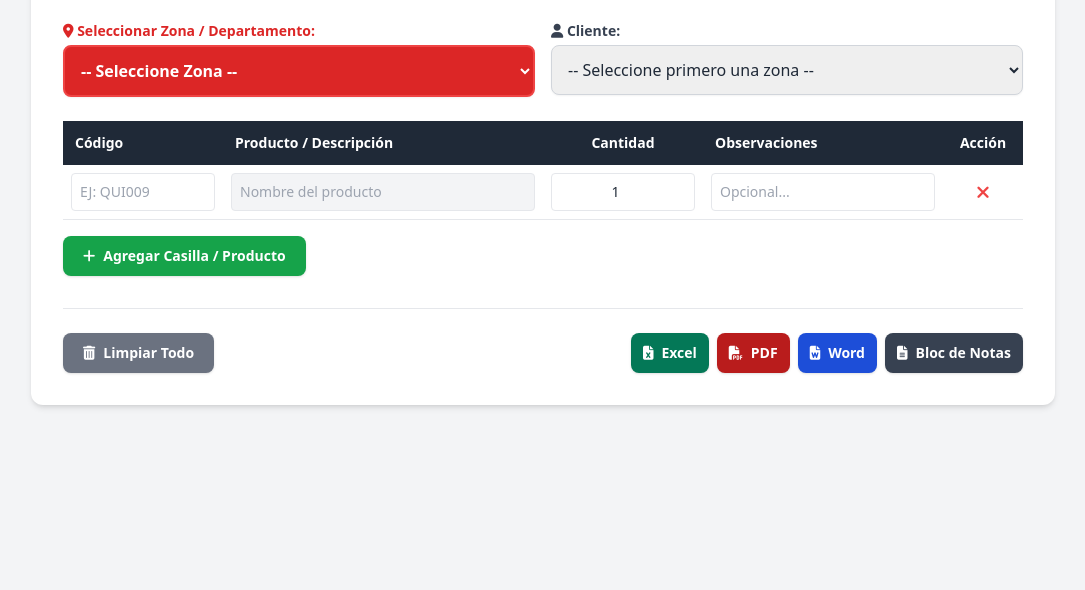
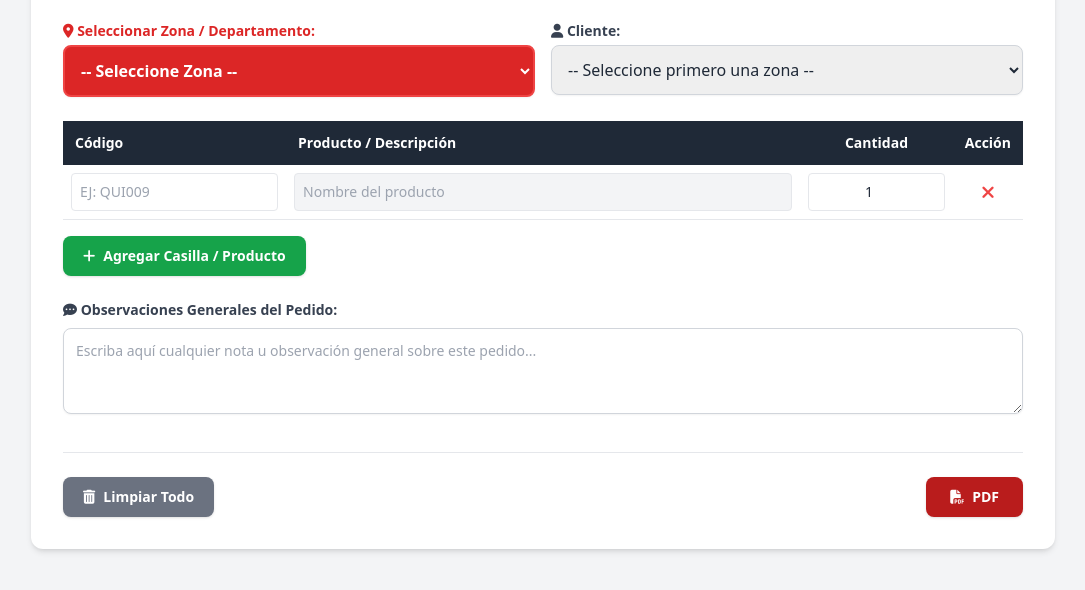
Before and after one commit to Ernesto095/WEB-MYPASTOR, a plain HTML site: page index.html in a window 1280 px wide. Shown: the part 132-722 px from the top of the page, without its empty margins (97-1182 px from the left). Drawn offline with nearby package versions, Linux system fonts and the light colour scheme.

Commit message:
Ultimos cambioss

```diff
--- a/index.html
+++ b/index.html
@@ -8,7 +8,6 @@
     <link rel="stylesheet" href="https://cdnjs.cloudflare.com/ajax/libs/font-awesome/6.4.0/css/all.min.css">
     <script src="https://cdnjs.cloudflare.com/ajax/libs/jspdf/2.5.1/jspdf.umd.min.js"></script>
     <script src="https://cdnjs.cloudflare.com/ajax/libs/jspdf-autotable/3.5.28/jspdf.plugin.autotable.min.js"></script>
-    <script src="https://cdnjs.cloudflare.com/ajax/libs/xlsx/0.18.5/xlsx.full.min.js"></script>
 
     <style>
         .custom-red-select {
@@ -60,10 +59,9 @@
             <table class="w-full text-left border-collapse" id="tablaPedido">
                 <thead>
                     <tr class="bg-gray-800 text-white text-xs md:text-sm">
-                        <th class="p-2 md:p-3 w-2/12">Código</th>
-                        <th class="p-2 md:p-3 w-4/12">Producto / Descripción</th>
+                        <th class="p-2 md:p-3 w-3/12">Código</th>
+                        <th class="p-2 md:p-3 w-7/12">Producto / Descripción</th>
                         <th class="p-2 md:p-3 w-2/12 text-center">Cantidad</th>
-                        <th class="p-2 md:p-3 w-3/12">Observaciones</th>
                         <th class="p-2 md:p-3 text-center w-1/12">Acción</th>
                     </tr>
                 </thead>
@@ -72,10 +70,18 @@
             </table>
         </div>
 
-        <div class="mb-8">
+        <div class="mb-6">
             <button type="button" onclick="agregarFila()" class="w-full md:w-auto bg-green-600 hover:bg-green-700 text-white px-5 py-2.5 rounded-lg font-semibold text-sm transition-colors duration-200 flex items-center justify-center gap-2 shadow">
                 <i class="fa-solid fa-plus"></i> Agregar Casilla / Producto
             </button>
+        </div>
+
+        <!-- CUADRO DE OBSERVACIONES GENERALES DEL PEDIDO -->
+        <div class="mb-8">
+            <label for="txtObservaciones" class="block text-sm font-bold text-gray-700 mb-2">
+                <i class="fa-solid fa-comment-dots"></i> Observaciones Generales del Pedido:
+            </label>
+            <textarea id="txtObservaciones" rows="3" placeholder="Escriba aquí cualquier nota u observación general sobre este pedido..." class="w-full p-3 border border-gray-300 rounded-lg focus:ring-2 focus:ring-red-500 focus:outline-none shadow-sm text-sm"></textarea>
         </div>
 
         <div class="border-t pt-6 flex flex-col md:flex-row justify-between items-center gap-3">
@@ -84,18 +90,9 @@
                 <i class="fa-solid fa-trash-can"></i> Limpiar Todo
             </button>
 
-            <div class="w-full md:w-auto flex flex-wrap gap-2 justify-end">
-                <button type="button" onclick="exportarExcel()" class="flex-1 md:flex-none bg-emerald-700 hover:bg-emerald-800 text-white px-3 py-2.5 rounded-lg text-sm font-semibold flex items-center justify-center gap-2 shadow">
-                    <i class="fa-solid fa-file-excel"></i> Excel
-                </button>
-                <button type="button" onclick="exportarPDF()" class="flex-1 md:flex-none bg-red-700 hover:bg-red-800 text-white px-3 py-2.5 rounded-lg text-sm font-semibold flex items-center justify-center gap-2 shadow">
+            <div class="w-full md:w-auto flex justify-end">
+                <button type="button" onclick="exportarPDF()" class="w-full md:w-auto bg-red-700 hover:bg-red-800 text-white px-6 py-2.5 rounded-lg text-sm font-semibold flex items-center justify-center gap-2 shadow">
                     <i class="fa-solid fa-file-pdf"></i> PDF
-                </button>
-                <button type="button" onclick="exportarWord()" class="flex-1 md:flex-none bg-blue-700 hover:bg-blue-800 text-white px-3 py-2.5 rounded-lg text-sm font-semibold flex items-center justify-center gap-2 shadow">
-                    <i class="fa-solid fa-file-word"></i> Word
-                </button>
-                <button type="button" onclick="exportarTXT()" class="flex-1 md:flex-none bg-gray-700 hover:bg-gray-800 text-white px-3 py-2.5 rounded-lg text-sm font-semibold flex items-center justify-center gap-2 shadow">
-                    <i class="fa-solid fa-file-lines"></i> Bloc de Notas
                 </button>
             </div>
         </div>
@@ -225,12 +222,9 @@
             ]
         };
 
-        // CATÁLOGO COMPLETO Y EXTRAÍDO DE LAS IMÁGENES
+        // CATÁLOGO COMPLETO
         const productos = {
-            // PRODUCTO CONGELADO
             "39001": "Caja de Papas Corte Recto Normal de 3/8",
-
-            // PRODUCTOS UNILEVER
             "UNI016": "Mayonesa Cocineros Hellmann's",
             "UNI006": "Mayonesa Real Hellmann's",
             "UNI009": "Salsa de Tomate Ketchup Hellmann's (4.2Kg)",
@@ -242,11 +236,7 @@
             "UNI015": "Maizena - Fecula de Maiz - Bolsa de 2.3 Kg",
             "UNI010": "Sopa de Tortillas Knorr - Sobre 60 Gr c/u",
             "UNI011": "Base de Tomate Deshidratado Knorr, Bolsa 500gr",
-
-            // TE EN INFUSION
             "BEB14": "Te Flor de Manzanilla (McCormick), Caja 100 Sobres",
-
-            // ADEREZOS Y SALSAS
             "MAY003": "Mayonesa Gourmet Bote",
             "MAY005": "Mayonesa Pura Gourmet en Bolsa",
             "ST002": "Salsa de Tomate Gourmet Bolsa",
@@ -259,22 +249,16 @@
             "SOY01": "Salsa de Soya Sobre",
             "VIN001": "Vinagre Blanco",
             "MC1": "Salsa de Tomate Gourmet Sachette (Sobre)",
-
-            // ESPECIES
             "ESP01": "Canela en Raja",
             "ESP03": "Sal de Ajo",
             "ESP04": "Sal de Cebolla",
             "ESP06": "Empanizador para Mariscos y Pescado",
             "ESP07": "Empanizador S.A.",
-
-            // ACEITE Y MANTECAS
             "ACEITE002": "Aceite Spray lata de 400 ml",
             "ACEITE003": "Aceite Cazuela Bidon",
             "ACEITE009": "Aceite de Oliva y Soya Mezcla",
             "MSL": "Margarina Superline Caja 30 Libras",
             "MSL01": "Margarina Superline Caja 24 Libras",
-
-            // CONSOMES
             "CON001": "Consomé de Camaron Clase A, Robertoni",
             "CON002": "Consomé de Camaron Clase B, Robertoni",
             "CON003": "Consomé de Pollo Sabor Amigo Clase B",
@@ -282,32 +266,20 @@
             "CON005": "Consomé de Pollo Sabor Amigo Premiun",
             "CON006": "Consomé de Res Sabor Amigo Premiun",
             "CON007": "Sazón Completa Sabor Amigo",
-
-            // CHILES Y SALSA INGLESA
             "CHI001": "Salsa de Chile Jalisco Bote de 60 ml",
             "CHI002": "Salsa de Chile Jalisco Bote de 148 ml",
             "CHI003": "Salsa de Chile Jalisco",
             "CHI005": "Chile Jalisco Sobre, Caja 500 Sobres de 5 Ml",
             "SI02": "Salsa Inglesa Bote 148 Ml",
             "SI01": "Salsa Inglesa Mc Cormick",
-
-            // NECTAR EN LATA
             "BEB42": "Nectar Melocoton Lata",
             "BEB43": "Nectar de Pera Lata",
             "BEB44": "Nectar de Piña Lata",
             "BEB48": "Nectar de Manzana Lata",
-
-            // JUGOS DE TOMATE
             "BEB41": "Jugo de Tomate Lata",
-
-            // HORCHATAS
             "BEB12": "Horchata con Leche Bolsa",
             "BEB22": "Horchata de Morro Bolsa",
-
-            // LECHES
             "LECH01": "Leche Condensada Nestle",
-
-            // AZUCAR, SAL, CREMORA, CAFE, FILM, ALUMINIO, PAJILLAS
             "AZU004": "Azucar Splenda Bolsa de 100 Ud",
             "AZU005": "Caja de Azucar Sobre Generica",
             "CAJA": "Caja de Sal en Sobre",
@@ -343,18 +315,12 @@
             "FANS019": "Maiz Dulce",
             "FANS021": "Guisantes o Chicharo",
             "PAA003": "Papel Aluminio interfoliado (12\"x10.75\")",
-
-            // DEPOSITOS CON SUS TAPADERAS
             "DES047": "Deposito 1 oz Transparente Solo Cup",
             "DES048": "Tapadera 1oz Transparente Solo Cup",
             "DES035": "Deposito de 2.5 Set tapa incluida",
-
-            // BIODEGRADABLE
             "REM001": "Caja Removedor Bio P-Life Diapack",
             "PAJ005": "Pajilla Biodegradable Forrada",
             "DES032": "Pajilla Forrada BIO 2500 und",
-
-            // DESECHABLES BEBIDA CALIENTE
             "NEST13": "Vaso 8 oz Bebida Caliente con Agarradera",
             "NEST14": "Vaso 8 oz Bebida Caliente - Doble Pared",
             "NEST09": "Tapa 8 oz - Solo Cup",
@@ -362,8 +328,6 @@
             "NEST24": "Vaso 12 oz Solo Cup Beb Caliente",
             "NEST17": "Vaso 16 oz Solo Cup Beb Caliente",
             "NEST18": "Tapa 12 y 16 oz - Solo Cup",
-
-            // DESECHABLES PARA FROZEN Y BEBIDAS FRIAS
             "NEST19": "Vaso 12 oz Cristal",
             "NEST20": "Vaso 14 oz Cristal",
             "NEST21": "Vaso 16 oz Cristal",
@@ -372,8 +336,6 @@
             "DES092": "Vaso Polipapel Decorado 16 oz con Tapadara",
             "DES094": "Vaso Polipapel Decorado 21 oz con Tapadara",
             "NEST23": "Tapa Plana para vaso cristal 12 - 14 - 16 onz",
-
-            // CONOS - COBERTOR - GUANTES PARA ALIMENTOS
             "QUI018": "Guantes de Alimentos Caja",
             "QUI052": "Guante de Latex S",
             "QUI053": "Guante de Latex M",
@@ -385,14 +347,10 @@
             "DES029": "Cobertor Acordeon Blanco Tipo Gusano",
             "DES046": "Cono Encerado 5000 Udades",
             "DES109": "Cono Gigante de 4.5 onz",
-
-            // TAPADERAS PARA VASOS
             "DES025": "Tapadera para Vaso 6 oz",
             "DES026": "Tapadera para Vaso 8 oz",
             "DES027": "Tapadera para Vaso 10 y 12 oz",
             "DES070": "Tapadera para Vaso 16 oz",
-
-            // DESECHABLES
             "DES001": "Cuchara Sopera",
             "DES002": "Cuchara # 4",
             "DES003": "Tenedor # 4",
@@ -403,24 +361,18 @@
             "DES102": "Kit de Tenedor - Cuchillo y Servilleta - Negro",
             "DES105": "Combo Cuchara Sopera Servilleta",
             "DES106": "Combo Cucharita # 2",
-
-            // VASOS
             "DES022": "Vaso Dipsa 4 oz",
             "DES056": "Vaso Dipsa 6 oz",
             "DES030": "Vaso Dipsa 8 oz",
             "DES011": "Vaso Dipsa 10 oz",
             "DES012": "Vaso Dipsa 12 oz",
             "DES023": "Vaso Dipsa 16 oz",
-
-            // PLATOS Y SOPEROS
             "DES013": "Plato # 6 Fom Liso 500 Uds",
             "DES014": "Plato # 7 Fom Liso 500 Uds",
             "DES015": "Plato # 9 Fom Liso 500 Uds",
             "DES016": "Plato Hondo # 6 Fom Liso 500 Uds",
             "DES018": "Sopero 32 oz Caja de 10 Paquetes de 25 Uds",
             "DES019": "Sopero 16 oz Caja de 20 Paquetes de 25 Uds",
-
-            // BANDEJAS
             "DES021": "Bandeja para Hot Dog 500 Uds",
             "DES088": "Bandeja # 1",
             "DES007": "Bandeja # 2 para Taco",
@@ -432,8 +384,6 @@
             "DES020": "Bandeja 6x6 Fardo",
             "DES091": "Bandeja 6 x 6 Delibisagra Transparente 200 Uds",
             "DES104": "Bandeja Delibisagra para postre Triangular",
-
-            // SERVILLETAS
             "SER001": "Servilleta Dispensador Rectangular",
             "SER002": "Servilleta Cuadrada",
             "SER005": "Servilleta Cuadrada TERSO",
@@ -442,8 +392,6 @@
             "KIM017": "Servilleta Scott de Lujo",
             "KIM020": "Servilleta Kleenex Interfoliada Pop Up Doble Hoja",
             "KIM037": "Servilleta Kleenex POP UP FS doble hoja",
-
-            // BOLSAS
             "TER001": "Bolsa Jardinera Negra 34x50",
             "TER004": "Bolsa 1/2 Jardin Negra",
             "TER016": "Bolsa Jardinera Transparente",
@@ -467,17 +415,11 @@
             "TER003": "Rollo de Bolsa 10X13 (Traslucida)",
             "TER002": "Rollos de Polipel Cortado",
             "STRECH": "Strech Film",
-
-            // SANITIZANTE
             "QUI097": "Sanitizante DES-5000",
             "QUI099": "Sanitizante D-5000 a base de Alcohol",
             "ATOM01": "Atomizador de 16 on",
             "ATOM02": "Atomizador de 32 on",
-
-            // INSECTICIDAS
             "QUI041": "Insect Moscas y Zancudos (Raid Aerosol)",
-
-            // AMBIENTALES
             "QUI058": "Deleite Floral y Frutos Rojos Ambiental Glade Spray 9 oz",
             "QUI059": "Manzana/Canela Ambiental Glade Spray 9 oz",
             "QUI060": "Lavanda Ambiental Glade Spray 9 oz",
@@ -492,8 +434,6 @@
             "QUI049": "Repuesto Glade Frutos Rojos",
             "QUI050": "Repuesto Aplicador Abrazos Vainilla - Lavanda Vainilla",
             "QUI051": "Repuesto Aplicador Hawaian Breeze",
-
-            // UTENSILIOS DE LIMPIEZA
             "DES028": "Mascon Verde",
             "QUI013": "Mascon Esponja Scotch Paq 2 un",
             "QUI029": "Mascon Doble Cara 2 Pack",
@@ -509,16 +449,12 @@
             "DES071": "Recolector de Liquido para Piso",
             "QUI074": "Cepillo de Plancha",
             "DES033": "Microfibra Amarilla",
-
-            // MOPAS, MECHAS Y PALOS PARA MOPAS
             "QUI066": "Mecha Regular Azul",
             "QUI067": "Mecha Natural",
             "QUI071": "Mopa Mecha Fina",
             "QUI072": "Marco para Mopa",
             "QUI073": "Palo Conector para Mopa",
             "QUI078": "Palo para Mecha Cabeza Plastica",
-
-            // DESINFECTANTES Y OTROS QUIMICOS (¡Aquí está QUI009!)
             "JAB003": "Jabon Maya Paquete de 12 Unidades",
             "QUI001": "Jabón Liquido",
             "QUI002": "Jabón Perlado Florar",
@@ -548,8 +484,6 @@
             "QUI016": "Alcohol Gel",
             "QUI033": "Desengrasante Multiusos Olimpo Atomizador",
             "QUI043": "Mr Musculo Antigrasa Naranja Atomizador",
-
-            // DETERGENTES Y JABONES
             "QUI019": "Detergente Larianza con Aroma",
             "QUI081": "Detergente Industrial Larianza - sin aroma",
             "QUI065": "Jabon Liquido Lava ROPA - sin aroma ni color",
@@ -557,8 +491,6 @@
             "QUI014": "Jabon Liquido Lava Platos",
             "QUI055": "Guante Amarillo para Limpieza talla M",
             "QUI056": "Guante Amarillo para Limpieza talla L",
-
-            // PAPEL HIGIENICO
             "KIM025": "Papel Higienico Scott- rollito (200 HD)",
             "KIM015": "Papel Higienico Kleenex - rollito C/Aroma (450 HD)",
             "KIM004": "Papel Higienico Scott Jumbo Roll 1 Hoja",
@@ -571,8 +503,6 @@
             "KIM028": "Papel Higienico Scott CenterPull Doble Hoja",
             "KIM011": "Papel Higienico Interfoliado Scott (Descontinuado)",
             "KIM063": "Papel Higienico Mini JRT 6x4x150mt (Para liquidar)",
-
-            // PAPEL TOALLA
             "KIM008": "Toalla Interfoliada Kleenex Premium 2 hojas",
             "KIM012": "Toalla Interfoliada Kleenex HD",
             "KIM022": "Toalla Scott Interfoliada",
@@ -584,8 +514,6 @@
             "KIM088": "Papel Toalla Scott Basic Airflex",
             "KIM023": "Kit Toalla Scott + Dispensador 4x200mts",
             "KIM033": "Papel Toalla Scott CenterPull 1 Hoja 200 mts",
-
-            // WYPALLS
             "KIM082": "Wypall Azul X80 Paños de Limpieza 35x42 cm",
             "KIM083": "Wypall Rojo X80 Paños de Limpieza 35x42 cm",
             "KIM084": "Wypall Amarillo X80 Paños de Limpieza 35x42 cm",
@@ -597,8 +525,6 @@
             "KIM052": "Wypall L10 Food Contact fardo 6x 500 hojas",
             "KIM038": "Wypall L10 Paquetito x 200 toallas",
             "KIM042": "Wypall Scott paquetico x 150 toallas",
-
-            // FACIALES, JABONES Y BACTISAN
             "KIM010": "Facial Kleenex Ejecutivo",
             "KIM032": "Facial Kleenex Junior",
             "KIM021": "Facial Kleenex Cubo",
@@ -611,8 +537,6 @@
             "KIM016": "Bactisan Spray 400 Ml",
             "KIM034": "Jabon Scott sin Olor/Color Spray 400 ml",
             "KIM024": "Bactisan Espuma Electronico 1000ml",
-
-            // DISPENSADORES KCP
             "DIS005": "Dispensador Jumbo Roll Higienico - KCC",
             "DIS007": "Dispensador Jabon Spray 400 ML - KCC",
             "DIS003": "Dispensador Jabon Espuma Dermo 800 ml - KCC",
@@ -625,15 +549,11 @@
             "DIS014": "Dispensador Servilletas Pedestal KCC",
             "DIS016": "Dispensador Servilletas Advertaising KCC",
             "DIS013": "Dispensador Pap Higienico Centerpull",
-
-            // PRODUCTOS ENCANTO
             "ALAS02": "Papel Higienico Encanto 1 Hoja",
             "ALAS03": "Papel Higienico Encanto Hoja Sencilla",
             "ALAS04": "Papel Higienico Encanto Doble Hoja",
             "ALAS05": "Papel Toalla Encanto (2 pack)",
             "ALAS06": "Papel Toalla Mayordomo Carmens",
-
-            // DISPENSADORES ALAS
             "DIS001": "Dispensador de Papel Higienco Roll",
             "DIS004": "Dispensador de Papel Toalla Roll Palanca"
         };
@@ -674,10 +594,6 @@
                     <input type="number" min="1" value="1" placeholder="Cant."
                         class="w-full p-2 border rounded focus:ring-1 focus:ring-red-500 text-xs md:text-sm text-center">
                 </td>
-                <td class="p-2">
-                    <input type="text" placeholder="Opcional..."
-                        class="w-full p-2 border rounded focus:ring-1 focus:ring-red-500 text-xs md:text-sm">
-                </td>
                 <td class="p-2 text-center">
                     <button type="button" onclick="eliminarFila(this)" class="text-red-500 hover:text-red-700 px-2 py-1">
                         <i class="fa-solid fa-xmark text-lg"></i>
@@ -710,6 +626,7 @@
         function limpiarFormulario() {
             document.getElementById("selectZona").value = "";
             document.getElementById("selectCliente").innerHTML = '<option value="">-- Seleccione primero una zona --</option>';
+            document.getElementById("txtObservaciones").value = "";
             document.getElementById("cuerpoTabla").innerHTML = "";
             agregarFila();
         }
@@ -718,6 +635,7 @@
         function obtenerDatosTabla() {
             const zona = document.getElementById("selectZona").value;
             const cliente = document.getElementById("selectCliente").value;
+            const observacionesGenerales = document.getElementById("txtObservaciones").value.trim();
             const filas = document.querySelectorAll("#cuerpoTabla tr");
 
             let items = [];
@@ -726,41 +644,19 @@
                 const codigo = inputs[0].value.trim();
                 const descripcion = inputs[1].value.trim();
                 const cantidad = inputs[2].value.trim();
-                const observaciones = inputs[3].value.trim();
 
                 if (codigo || descripcion) {
-                    items.push([codigo, descripcion, cantidad, observaciones]);
+                    items.push([codigo, descripcion, cantidad]);
                 }
             });
 
-            return { zona, cliente, items };
+            return { zona, cliente, observacionesGenerales, items };
         }
 
-        // Exportar a Excel
-        function exportarExcel() {
-            const { zona, cliente, items } = obtenerDatosTabla();
-            if (!cliente) { alert("Por favor seleccione un cliente."); return; }
-
-            const data = [
-                ["FROZCA, SA DE CV"],
-                ["Zona / Depto:", zona],
-                ["Cliente:", cliente],
-                [],
-                ["Código", "Descripción", "Cantidad", "Observaciones"]
-            ];
-
-            items.forEach(item => data.push(item));
-
-            const ws = XLSX.utils.aoa_to_sheet(data);
-            const wb = XLSX.utils.book_new();
-            XLSX.utils.book_append_sheet(wb, ws, "Pedido");
-            XLSX.writeFile(wb, `Pedido_${cliente}.xlsx`);
-        }
-
-        // Exportar a PDF
+        // Exportar únicamente a PDF
         function exportarPDF() {
             const { jsPDF } = window.jspdf;
-            const { zona, cliente, items } = obtenerDatosTabla();
+            const { zona, cliente, observacionesGenerales, items } = obtenerDatosTabla();
             if (!cliente) { alert("Por favor seleccione un cliente."); return; }
 
             const doc = new jsPDF();
@@ -772,72 +668,21 @@
 
             doc.autoTable({
                 startY: 35,
-                head: [['Código', 'Descripción del Producto', 'Cantidad', 'Observaciones']],
+                head: [['Código', 'Descripción del Producto', 'Cantidad']],
                 body: items,
                 headStyles: { fillColor: [220, 38, 38] }
             });
 
+            if (observacionesGenerales) {
+                const finalY = doc.lastAutoTable.finalY || 40;
+                doc.setFontSize(10);
+                doc.setFont(undefined, 'bold');
+                doc.text("Observaciones Generales:", 14, finalY + 10);
+                doc.setFont(undefined, 'normal');
+                doc.text(doc.splitTextToSize(observacionesGenerales, 180), 14, finalY + 16);
+            }
+
             doc.save(`Pedido_${cliente}.pdf`);
-        }
-
-        // Exportar a Word
-        function exportarWord() {
-            const { zona, cliente, items } = obtenerDatosTabla();
-            if (!cliente) { alert("Por favor seleccione un cliente."); return; }
-
-            let contenido = `
-                <h2 style="text-align:center;">FROZCA, SA DE CV</h2>
-                <p><b>Zona / Depto:</b> ${zona}</p>
-                <p><b>Cliente:</b> ${cliente}</p>
-                <table border="1" style="border-collapse:collapse; width:100%;">
-                    <tr style="background:#dc2626; color:white;">
-                        <th>Código</th><th>Descripción</th><th>Cantidad</th><th>Observaciones</th>
-                    </tr>
-            `;
-
-            items.forEach(item => {
-                contenido += `<tr><td>${item[0]}</td><td>${item[1]}</td><td>${item[2]}</td><td>${item[3]}</td></tr>`;
-            });
-
-            contenido += "</table>";
-
-            const blob = new Blob(['\ufeff' + contenido], { type: 'application/msword' });
-            const url = URL.createObjectURL(blob);
-            const a = document.createElement('a');
-            a.href = url;
-            a.download = `Pedido_${cliente}.doc`;
-            a.click();
-        }
-
-        // Exportar a Bloc de Notas (.txt)
-        function exportarTXT() {
-            const { zona, cliente, items } = obtenerDatosTabla();
-            if (!cliente) { alert("Por favor seleccione un cliente."); return; }
-
-            let texto = `========================================\n`;
-            texto += `           FROZCA, SA DE CV             \n`;
-            texto += `========================================\n`;
-            texto += `Zona / Depto: ${zona}\n`;
-            texto += `Cliente     : ${cliente}\n`;
-            texto += `========================================\n\n`;
-            texto += `DETALLE DEL PEDIDO:\n`;
-            texto += `----------------------------------------\n`;
-
-            items.forEach((item, index) => {
-                texto += `${index + 1}. [${item[0]}] ${item[1]}\n`;
-                texto += `   Cantidad: ${item[2]}\n`;
-                if (item[3]) {
-                    texto += `   Observaciones: ${item[3]}\n`;
-                }
-                texto += `----------------------------------------\n`;
-            });
-
-            const blob = new Blob([texto], { type: 'text/plain;charset=utf-8' });
-            const url = URL.createObjectURL(blob);
-            const a = document.createElement('a');
-            a.href = url;
-            a.download = `Pedido_${cliente}.txt`;
-            a.click();
         }
 
         window.onload = function() {
```
